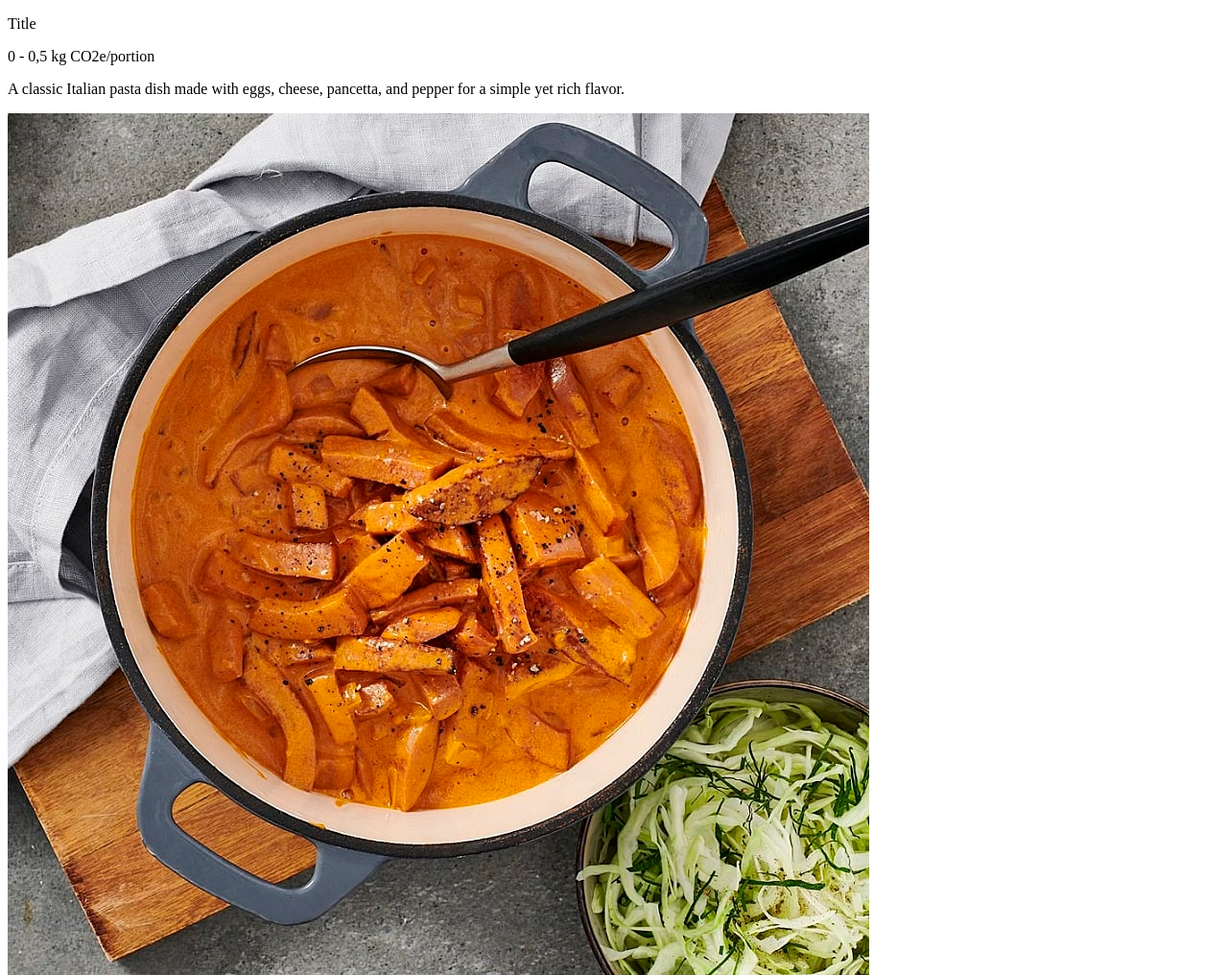
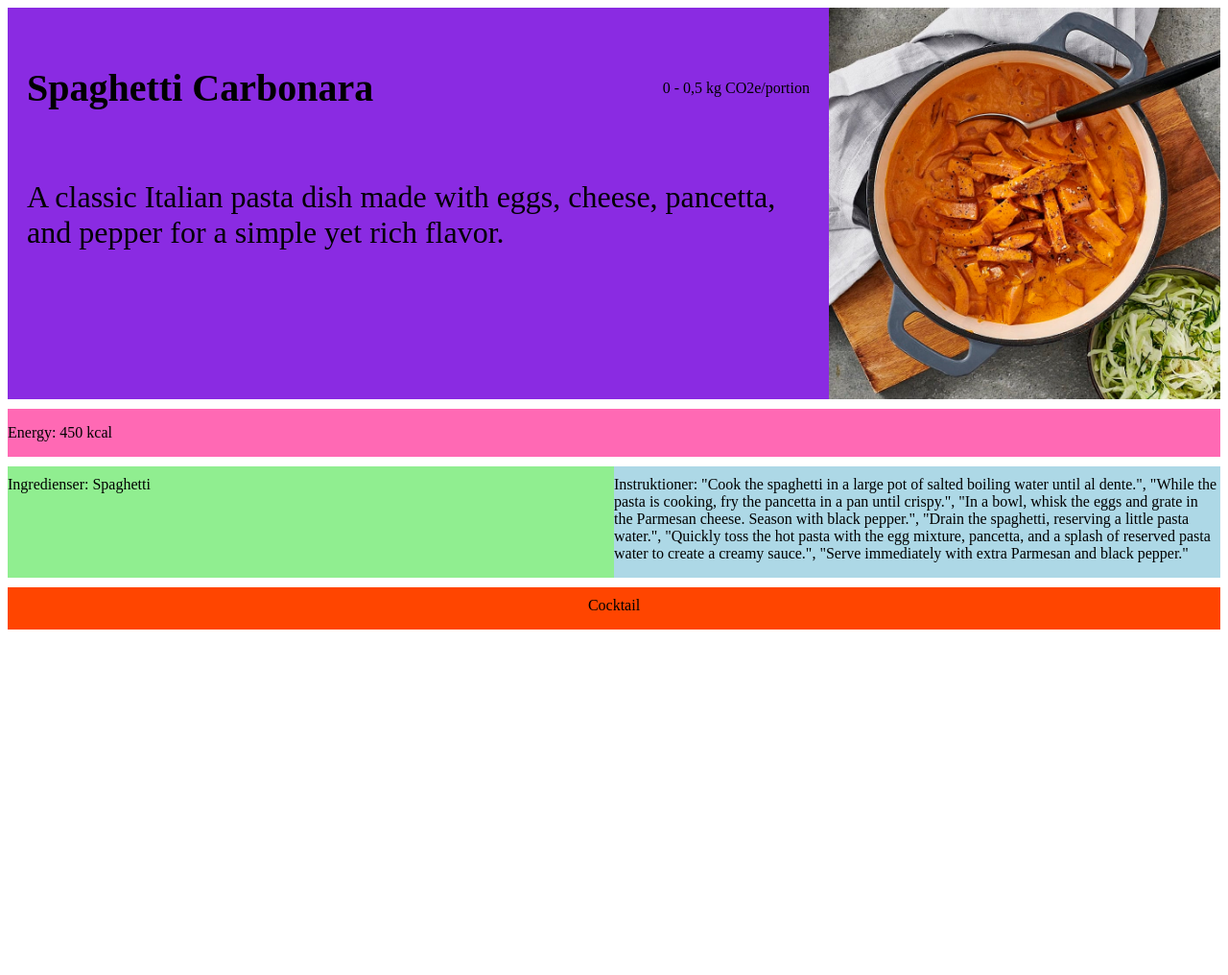
Before and after one commit to DAT257-Grupp-1/FridgeDoor, a plain HTML site: page recipe_page.html in a window 1280 px wide. Shown: the whole page at 96% size. After the commit the page ends 800 px from the top, so only its background shows below. Drawn offline with Linux system fonts and the light colour scheme.

Commit message:
Fixed html and first css styling

```diff
--- a/css/recipe_page.css
+++ b/css/recipe_page.css
@@ -1,15 +1,68 @@
 
-.container {
+#container {
   display: flex;
+  flex-wrap: wrap;
 
 }
 
-.description_container{
-    flex-grow: 2;
+#description_container{
+    flex: 2;
     background-color: blueviolet;
+    padding: 20px;
 }
 
-.image_container{
-    flex-grow: 1;
-    background-color: brown;
+#title_container   {
+  display: flex;
+  justify-content: space-between;
+  align-items: center;
 }
+
+#title_container #title {
+  font-size: 2.5em;
+  font-weight: bold;
+}
+
+
+#title_container #climate_impact {
+  font-size: 1.5em;
+
+}
+#description_container #description {
+  font-size: 2em;
+}
+
+#image_container{
+    flex: 1;
+    display: flex;
+    justify-content: center;
+    align-items: center;
+}
+
+#image_container img {
+  max-width: 100%;
+  height: 100%;
+  object-fit: cover;
+}
+
+#energy_container {
+  flex-basis: 100%;
+  background-color: hotpink;
+  margin-top: 10px;
+}
+#ingredients {
+  flex:  50%;
+  background-color: lightgreen;
+  margin-top: 10px;
+}
+
+#instructions {
+  flex: 50%;
+  background-color: lightblue;
+  margin-top: 10px;
+}
+#cocktail {
+  flex-basis: 100%;
+  background-color: orangered;
+  margin-top: 10px;
+  text-align: center;
+}
--- a/recipe_page.html
+++ b/recipe_page.html
@@ -13,10 +13,11 @@
 
 <div id="container">
 
-
     <div id="description_container">
-        <p id="title">Title</p>
-        <p id="climate_impact">0 - 0,5 kg CO2e/portion</p>
+        <div id="title_container">
+        <p id="title">Spaghetti Carbonara</p>
+        <p id="climateimpact">0 - 0,5 kg CO2e/portion</p>
+        </div>
         <p id="description">A classic Italian pasta dish made with eggs, cheese, pancetta, and pepper for a simple yet
             rich flavor.</p>
     </div>
@@ -25,16 +26,25 @@
         <img src="korvstroganoff_med_ris.jpg" alt="">
     </div>
 
-    <div id="Energy">
+    <div id="energy_container">
+        <p id="energy">Energy: 450 kcal</p>
     </div>
 
-    <div id="Ingredients">
+    <div id="ingredients">
+        <p id="ingredients">Ingredienser: Spaghetti</p>
     </div>
 
     <div id="instructions">
+        <p id="instructions">Instruktioner: "Cook the spaghetti in a large pot of salted boiling water until al dente.",
+            "While the pasta is cooking, fry the pancetta in a pan until crispy.",
+            "In a bowl, whisk the eggs and grate in the Parmesan cheese. Season with black pepper.",
+            "Drain the spaghetti, reserving a little pasta water.",
+            "Quickly toss the hot pasta with the egg mixture, pancetta, and a splash of reserved pasta water to create a creamy sauce.",
+            "Serve immediately with extra Parmesan and black pepper."</p>
     </div>
 
-    <div id="Cocktail">
+    <div id="cocktail">
+        <p id="cocktail">Cocktail</p>
     </div>
 
 </div>
```
